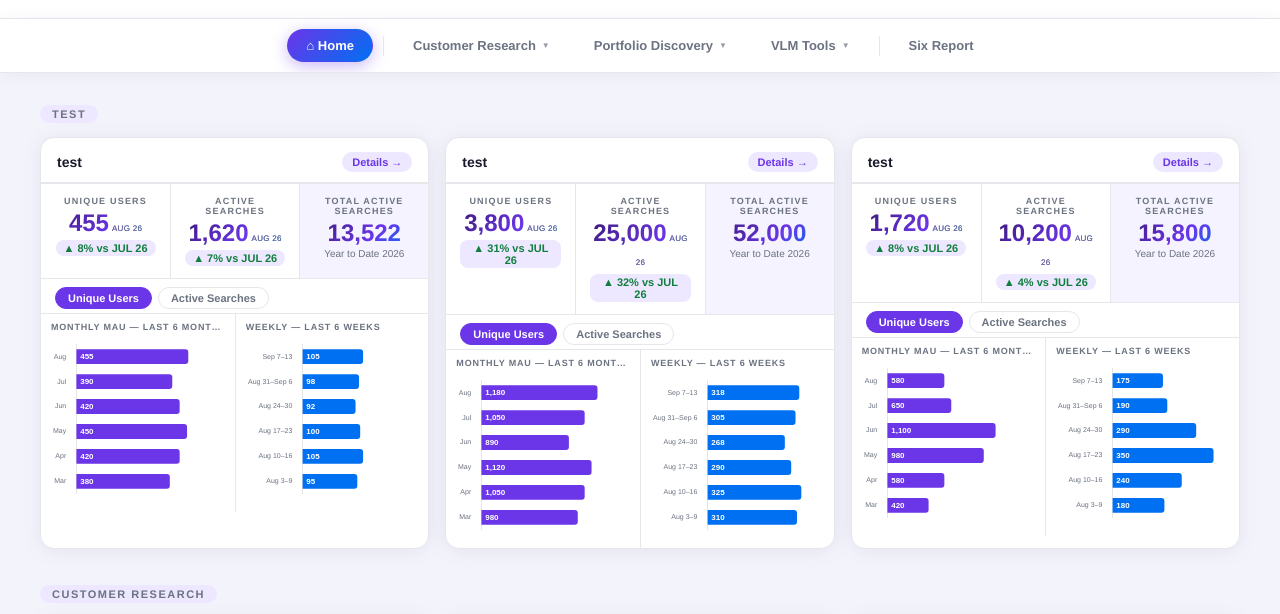
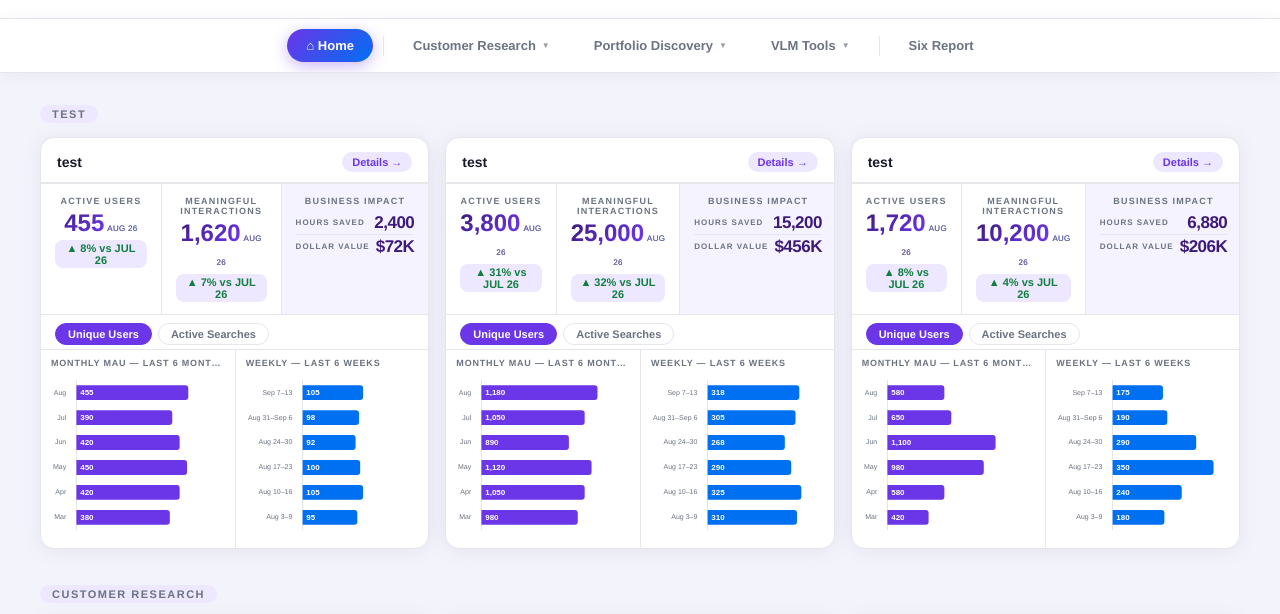
Before and after one commit to WikaDK/gva-tools-monthly-report, a plain HTML site: page index.html in a window 1280 px wide. Shown: the part 86-700 px from the top of the page. Drawn offline with nearby package versions, Linux system fonts and the light colour scheme; a web font is replaced by a local one.

Commit message:
Overview cards: rename metric boxes to Active Users / Meaningful Interactions / Business Impact (hours + dollars)

```diff
--- a/index.html
+++ b/index.html
@@ -121,6 +121,10 @@ body{font-family:var(--font);background:var(--bg);color:var(--txt);font-size:14p
 .tc-m-val{font-size:24px;font-weight:700;line-height:1;font-variant-numeric:tabular-nums;background:linear-gradient(135deg,var(--gem-deep),var(--gem-1) 60%,var(--gem-2));-webkit-background-clip:text;-webkit-text-fill-color:transparent;background-clip:text}
 .tc-ytd-val{font-size:20px;background:none;-webkit-text-fill-color:var(--gem-deep);color:var(--gem-deep)}
 .tc-m-sub{font-size:10px;color:var(--txt-muted);margin-top:3px}
+.tc-bi-item{display:flex;justify-content:space-between;align-items:center;gap:6px;padding:3px 0}
+.tc-bi-item+.tc-bi-item{border-top:1px solid var(--border)}
+.tc-bi-key{font-size:8px;font-weight:700;text-transform:uppercase;letter-spacing:1px;color:var(--txt-muted);white-space:nowrap}
+.tc-bi-val{font-size:17px;font-weight:800;color:var(--gem-deep);font-variant-numeric:tabular-nums;line-height:1;letter-spacing:-0.5px}
 .tc-m-month{font-size:8px;font-weight:400;-webkit-text-fill-color:var(--txt-muted);color:var(--txt-muted);background:none;margin-left:3px;vertical-align:baseline;line-height:1;letter-spacing:0.3px}
 .tc-chart-row{padding:8px 14px 12px;border-top:1px solid var(--border)}
 .tc-chart-title{font-size:9px;font-weight:700;text-transform:uppercase;letter-spacing:0.8px;color:var(--txt-muted);margin-bottom:6px}
@@ -594,16 +598,19 @@ const HOME_TOOLS = [
       { id:'test',  name:'test',  tab:'cse', newLayout:true, hLayout:true, url: 'https://cse.for.sap/',
         internal: { val:'455',   label:'Unique Users',    sublabel:'AUG 26', trend:8 },
         external: { val:'1,620', label:'Active Searches', sublabel:'AUG 26', trend:7 },
+        hours:'2,400', dollars:'$72K',
         intOut: null, extOut: null,
         ytd: (DATA.cse.ytd() + DATA.vally.ytd()).toLocaleString(), ytdLabel:'combined MAU YTD' },
       { id:'test2', name:'test',  tab:'cse', newLayout:true, hLayout:true, url: 'https://cse.for.sap/',
         internal: { val:'3,800', label:'Unique Users',    sublabel:'AUG 26', trend:31 },
         external: { val:'25,000', label:'Active Searches', sublabel:'AUG 26', trend:32 },
+        hours:'15,200', dollars:'$456K',
         intOut: null, extOut: null,
         ytd: '52,000', ytdLabel:'MAU YTD' },
       { id:'test3', name:'test',  tab:'cse', newLayout:true, hLayout:true, url: 'https://cse.for.sap/',
         internal: { val:'1,720', label:'Unique Users',    sublabel:'AUG 26', trend:8 },
         external: { val:'10,200', label:'Active Searches', sublabel:'AUG 26', trend:4 },
+        hours:'6,880', dollars:'$206K',
         intOut: null, extOut: null,
         ytd: '15,800', ytdLabel:'MAU YTD' },
     ]
@@ -617,17 +624,20 @@ const HOME_TOOLS = [
         id:'cse', name:'Customer Strategy Explorer & Vally', tab:'cse', newLayout:true, hLayout:true, url: 'https://cse.for.sap/',
         internal: { val:'1,240', label:'Monthly Active Users', sublabel:'CSE — Aug 2026', trend:8 },
         external: { val:'842',   label:'Monthly Active Users', sublabel:'Vally — Aug 2026', trend:12 },
+        hours:'###', dollars:'###',
         intOut: null, extOut: null,
         ytd: (DATA.cse.ytd() + DATA.vally.ytd()).toLocaleString(), ytdLabel:'combined MAU YTD'
       },
       { id:'evb', name:'Executive Value Brief', tab:'evb', newLayout:true, hLayout:true, url: 'https://cse.cfapps.us10.hana.ondemand.com/',
         internal:{ val:'###', label:'Monthly Active Users', sublabel:'EVB — Aug 2026', trend:null },
         external:{ val:'###', label:'Presentations', sublabel:'Aug 2026', trend:null },
+        hours:'###', dollars:'###',
         intOut:null, extOut:null, ytd:'###', ytdLabel:'MAU YTD' },
       {
         id:'aevc', name:'Autonomous Enterprise AI Value Calculator', tab:'aevc', newLayout:true, hLayout:true, url: 'https://autonomous-value.agent.for.sap/',
         internal: { val:'615', label:'Monthly Active Users', sublabel:'AEVC — Aug 2026', trend:-3 },
         external: { val:'###', label:'Analyses Run', sublabel:'Aug 2026', trend:null },
+        hours:'###', dollars:'###',
         intOut: null, extOut: null,
         ytd: DATA.aevc.ytd().toLocaleString(), ytdLabel:'MAU YTD'
       },
@@ -641,18 +651,22 @@ const HOME_TOOLS = [
       { id:'solution_scout', name:'SAP Solution Scout', tab:'solution_scout', newLayout:true, hLayout:true, url: 'https://solutionscout.sap.com/welcome',
         internal:{ val:'###', label:'Monthly Active Users', sublabel:'Aug 2026', trend:null },
         external:{ val:'###', label:'Assessments', sublabel:'Aug 2026', trend:null },
+        hours:'###', dollars:'###',
         intOut:null, extOut:null, ytd:'###', ytdLabel:'MAU YTD' },
       { id:'exp_agent', name:'Experience Agent', tab:'exp_agent', newLayout:true, hLayout:true, url: 'https://www.experience-agent.cloud.sap/',
         internal:{ val:'###', label:'Monthly Active Users', sublabel:'Aug 2026', trend:null },
         external:{ val:'###', label:'Queries', sublabel:'Aug 2026', trend:null },
+        hours:'###', dollars:'###',
         intOut:null, extOut:null, ytd:'###', ytdLabel:'MAU YTD' },
       { id:'roadmap_exp', name:'SAP Road Map Explorer', tab:'roadmap_exp', newLayout:true, hLayout:true, url: 'https://roadmaps.sap.com/welcome#/',
         internal:{ val:'###', label:'Monthly Active Users', sublabel:'Aug 2026', trend:null },
         external:{ val:'###', label:'Roadmaps / searches', sublabel:'Aug 2026', trend:null },
+        hours:'###', dollars:'###',
         intOut:null, extOut:null, ytd:'###', ytdLabel:'MAU YTD' },
       { id:'innov_repo', name:'Innovation & Feature Repository', tab:'innov_repo', newLayout:true, hLayout:true, url: null,
         internal:{ val:'###', label:'Monthly Active Users', sublabel:'Aug 2026', trend:null },
         external:{ val:'###', label:'Features submitted', sublabel:'Aug 2026', trend:null },
+        hours:'###', dollars:'###',
         intOut:null, extOut:null, ytd:'###', ytdLabel:'MAU YTD' },
     ]
   },
@@ -664,26 +678,32 @@ const HOME_TOOLS = [
       { id:'gbc', name:'Conversational Business Case', tab:'gbc', newLayout:true, hLayout:true, url: null, comingSoon:true,
         internal:{ val:'###', label:'Real Customer Engagements', sublabel:'BC Aug 2026', trend:null },
         external:{ val:'###', label:'BC Deliverables Sent', sublabel:'Aug 2026', trend:null },
+        hours:'###', dollars:'###',
         intOut:null, extOut:null, ytd:'###', ytdLabel:'MAU YTD' },
       { id:'mtn', name:'Move the Needle', tab:'mtn', newLayout:true, hLayout:true, url: 'https://vlm.cfapps.eu10.hana.ondemand.com/mtn-info/0/1',
         internal:{ val:'###', label:'Monthly Active Users', sublabel:'Aug 2026', trend:null },
         external:{ val:'###', label:'Analyses', sublabel:'Aug 2026', trend:null },
+        hours:'###', dollars:'###',
         intOut:null, extOut:null, ytd:'###', ytdLabel:'MAU YTD' },
       { id:'v_onepager', name:'Value One-Pager', tab:'v_onepager', newLayout:true, hLayout:true, url: 'https://vlm.cfapps.eu10.hana.ondemand.com/pov-multi-info/0/1',
         internal:{ val:'###', label:'Monthly Active Users', sublabel:'Aug 2026', trend:null },
         external:{ val:'###', label:'One-pagers created', sublabel:'Aug 2026', trend:null },
+        hours:'###', dollars:'###',
         intOut:null, extOut:null, ytd:'###', ytdLabel:'MAU YTD' },
       { id:'v_starter', name:'Value Starter', tab:'v_starter', newLayout:true, hLayout:true, url: 'https://vlm.cfapps.eu10.hana.ondemand.com/pov-info/0/1/1',
         internal:{ val:'###', label:'Monthly Active Users', sublabel:'Aug 2026', trend:null },
         external:{ val:'###', label:'Decks created', sublabel:'Aug 2026', trend:null },
+        hours:'###', dollars:'###',
         intOut:null, extOut:null, ytd:'###', ytdLabel:'MAU YTD' },
       { id:'flash', name:'FLASH', tab:'flash', newLayout:true, hLayout:true, url: 'https://flash.cfapps.eu10.hana.ondemand.com/dashboard',
         internal:{ val:'###', label:'Monthly Active Users', sublabel:'Aug 2026', trend:null },
         external:{ val:'###', label:'Benchmarks run', sublabel:'Aug 2026', trend:null },
+        hours:'###', dollars:'###',
         intOut:null, extOut:null, ytd:'###', ytdLabel:'MAU YTD' },
       { id:'perf_bm', name:'Performance Benchmarking', tab:'perf_bm', newLayout:true, hLayout:true, url: 'https://vlm.cfapps.eu10.hana.ondemand.com/level/0_1_0',
         internal:{ val:'###', label:'Monthly Active Users', sublabel:'Aug 2026', trend:null },
         external:{ val:'###', label:'Reports', sublabel:'Aug 2026', trend:null },
+        hours:'###', dollars:'###',
         intOut:null, extOut:null, ytd:'###', ytdLabel:'MAU YTD' },
     ]
   },
@@ -746,19 +766,25 @@ function renderHome() {
           </div>
           <div class="tc-metrics">
             <div class="tc-metric">
-              <div class="tc-m-label">${t.internal.label}</div>
+              <div class="tc-m-label">Active Users</div>
               <div class="tc-m-val">${t.internal.val}<span class="tc-m-month">${t.internal.sublabel}</span></div>
               ${itrend}
             </div>
             <div class="tc-metric">
-              <div class="tc-m-label">${t.external.label}</div>
+              <div class="tc-m-label">Meaningful Interactions</div>
               <div class="tc-m-val">${t.external.val}<span class="tc-m-month">${t.external.sublabel}</span></div>
               ${etrend}
             </div>
             <div class="tc-metric tc-ytd">
-              <div class="tc-m-label">Total Active Searches</div>
-              <div class="tc-m-val">${t.ytd}</div>
-              <div class="tc-m-sub">Year to Date 2026</div>
+              <div class="tc-m-label">Business Impact</div>
+              <div class="tc-bi-item">
+                <span class="tc-bi-key">Hours Saved</span>
+                <span class="tc-bi-val">${t.hours || '###'}</span>
+              </div>
+              <div class="tc-bi-item">
+                <span class="tc-bi-key">Dollar Value</span>
+                <span class="tc-bi-val">${t.dollars || '###'}</span>
+              </div>
             </div>
           </div>
           ${CHART_DATA[t.id] && CHART_DATA[t.id].views ? `
```
